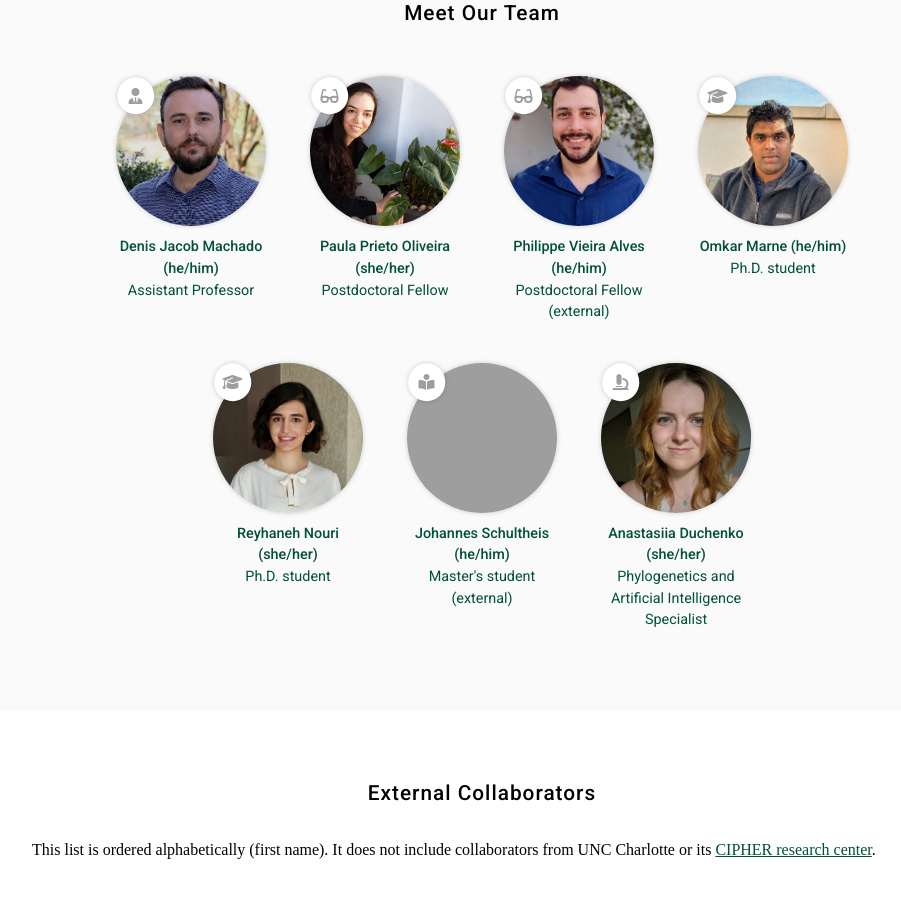
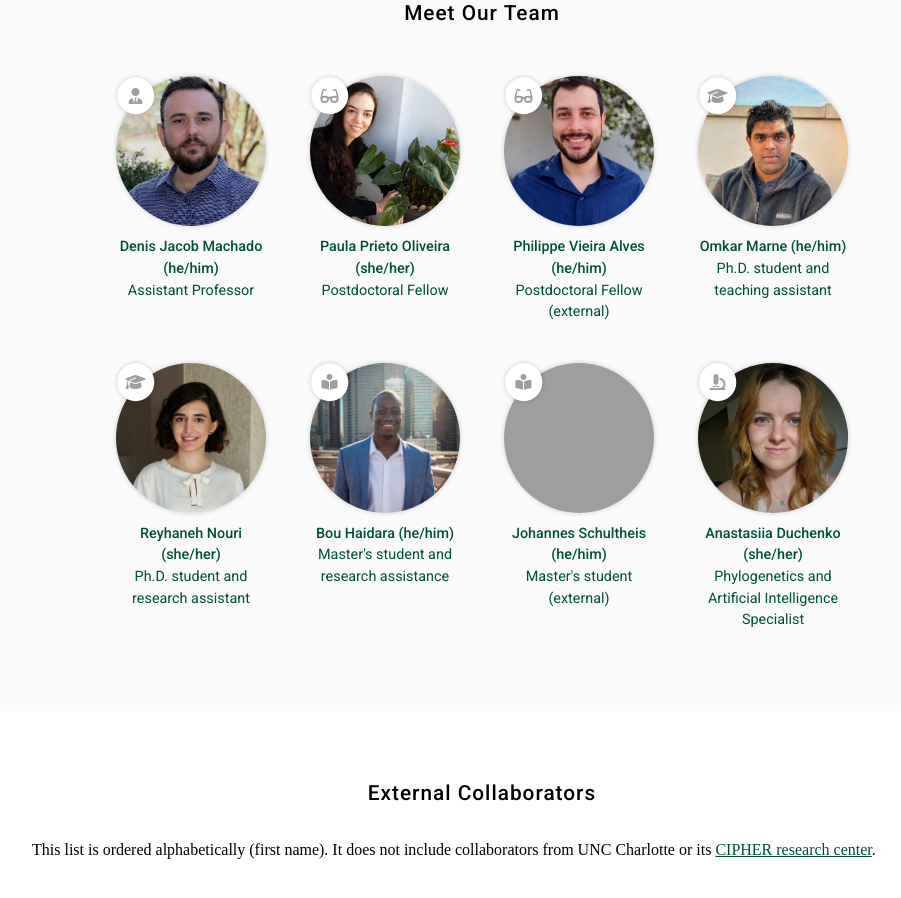
Before and after one commit to machadodj/machadodj.github.io, a Jekyll site: the page built from people/index.md, in a window 1280 px wide and 900 px high, scrolled down 443 px. Shown: the whole window, without its empty margins (158-1059 px from the left). Built offline with Jekyll 4.4.1, drawn with Linux system fonts in a browser that asks for light colours; nearby versions of some CDN libraries; some web fonts are replaced; grey boxes are pictures that could not be loaded.

Commit message:
Added new team member
Added information about Bou Haidara

```diff
--- /dev/null
+++ b/_members/Bou_Haidara.md
@@ -0,0 +1,17 @@
+---
+name: Bou Haidara (he/him)
+image: headshots/BouHaidara.jpg
+description: Master's student and research assistance
+role: msc
+aliases:
+  - Bou Haidara
+  - B. Haidara
+  - Haidara, Bou
+  - Haidara, B.
+links:
+  linkedin: bou-h-588315162
+---
+
+# Hannah Zeru
+
+Hi, I am [Bou Haidara](linkedin.com/in/bou-h-588315162). I am a Master of Science (M.Sc.) Student at UNC Charlotte’s Department of Bioinformatics and Genomics. I worked for 2 startups and for the USA Government before starting the M.Sc. program. I am interested in the Machine Learning and Data Science aspects of the program. Languages: Wolof (only speak), French, and English.
--- a/_members/Omkar_Marne.md
+++ b/_members/Omkar_Marne.md
@@ -1,7 +1,7 @@
 ---
 name: Omkar Marne (he/him)
 image: headshots/OmkarMarne.jpg
-description: Ph.D. student
+description: Ph.D. student and teaching assistant
 role: phd
 aliases:
   - Omkar Marne
--- a/_members/Reyhaneh_Nouri.md
+++ b/_members/Reyhaneh_Nouri.md
@@ -1,7 +1,7 @@
 ---
 name: Reyhaneh Nouri (she/her)
 image: headshots/ReyhanehNouri.jpg
-description: Ph.D. student
+description: Ph.D. student and research assistant
 role: phd
 aliases:
   - Reyhaneh Nouri
```
Also changed, not shown: headshots/BouHaidara.jpg (added).
